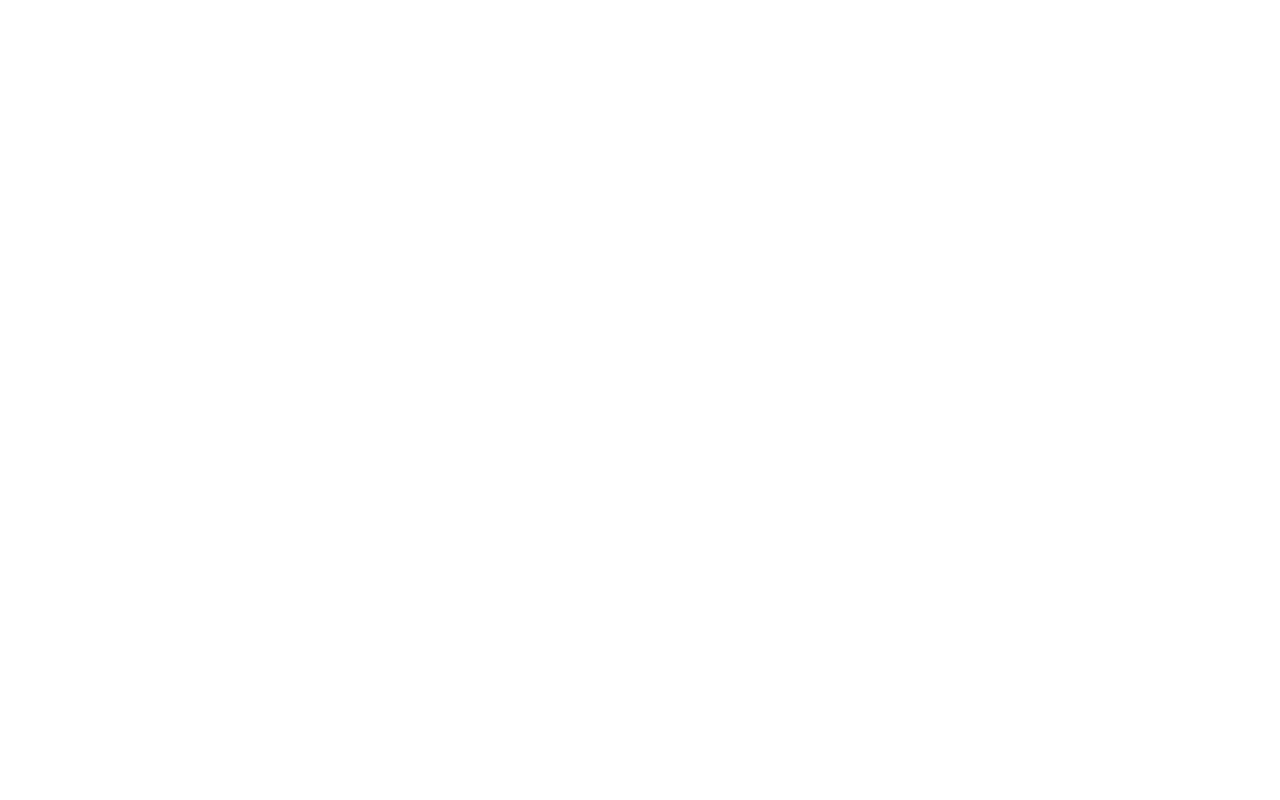
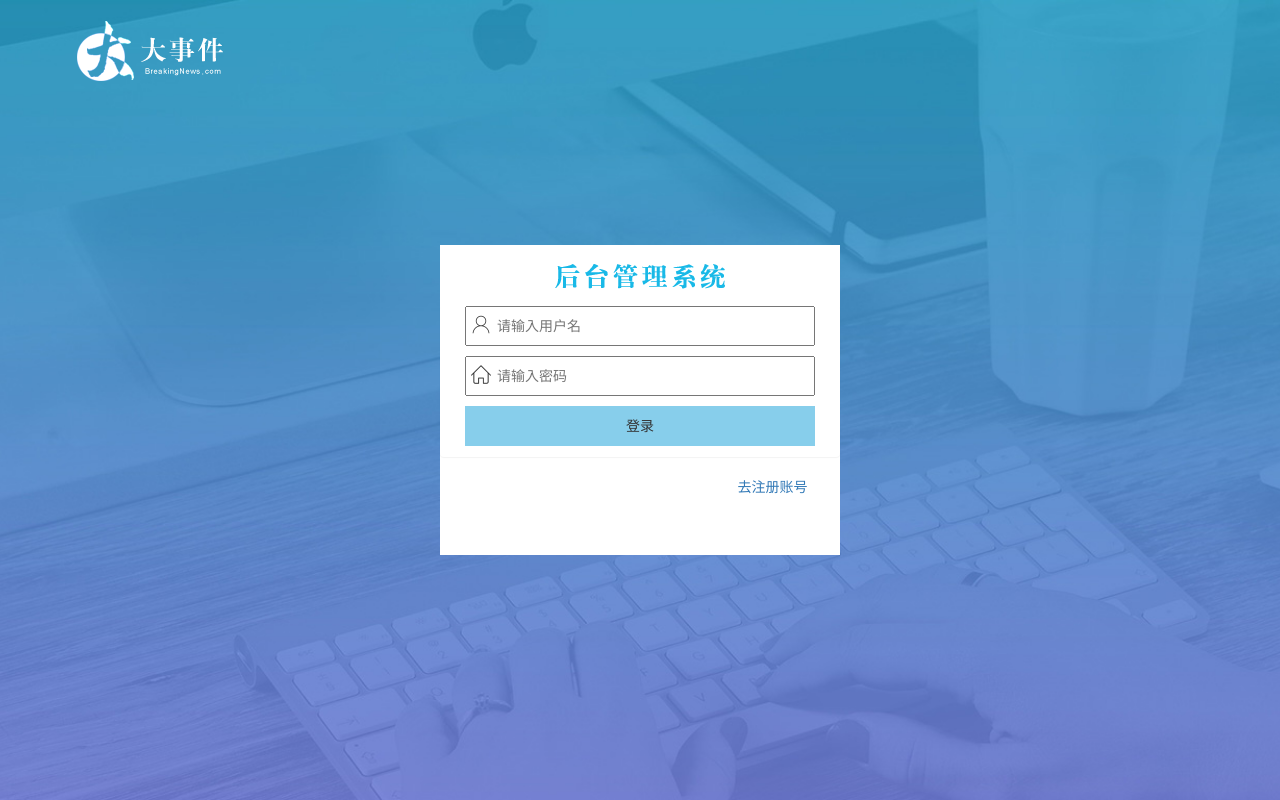
Before and after one commit to songzhao1/dsjhtgl, a website: page login.html in a window 1280 px wide. Drawn offline with Linux system fonts and the light colour scheme.

Commit message:
logo制作完成

```diff
--- /dev/null
+++ b/css/login.css
@@ -0,0 +1,115 @@
+@font-face {
+    font-family: 'iconfont';
+    src: url('../fonts/iconfont.eot');
+    src: url('../fonts/iconfont.eot?#iefix') format('embedded-opentype'), url('../fonts/iconfont.woff2') format('woff2'), url('../fonts/iconfont.woff') format('woff'), url('../fonts/iconfont.ttf') format('truetype'), url('../fonts/iconfont.svg#iconfont') format('svg');
+}
+
+* {
+    margin: 0;
+    padding: 0;
+}
+
+html,
+body {
+    width: 100%;
+    height: 100%;
+    background: url(../images/login_bg.jpg) no-repeat center;
+    /* 这个能把图片伸展 */
+    background-size: cover;
+}
+
+a,
+a:hover {
+    text-decoration: none;
+}
+
+a,
+input {
+    outline: none;
+}
+
+
+/* 背景 */
+
+.bg {
+    width: 300px;
+    height: 100px;
+    text-align: center;
+    line-height: 100px;
+}
+
+
+/* 登录 */
+
+.login {
+    /* 使用这个定位是脱标的 */
+    position: absolute;
+    left: 50%;
+    top: 50%;
+    transform: translate(-50%, -50%);
+    width: 400px;
+    height: 310px;
+    background-color: white;
+}
+
+.login .login1 {
+    width: 400px;
+    height: 60px;
+    text-align: center;
+    line-height: 60px;
+}
+
+.panel input {
+    padding-left: 30px;
+    width: 350px;
+    height: 40px;
+    margin-bottom: 10px;
+}
+
+.panel [type='submit'] {
+    padding-left: 0px;
+    width: 350px;
+    height: 40px;
+    background-color: skyblue;
+    border: 0;
+}
+
+.panel {
+    position: relative;
+}
+
+.box1 {
+    position: absolute;
+    font-family: "iconfont";
+    font-size: 20px;
+    left: 30px;
+    top: 5px;
+}
+
+.box2 {
+    position: absolute;
+    font-family: "iconfont";
+    font-size: 20px;
+    left: 30px;
+    top: 55px;
+}
+
+.box3 {
+    position: absolute;
+    font-family: "iconfont";
+    font-size: 20px;
+    left: 30px;
+    top: 105px;
+}
+
+#login_l,
+#login_r {
+    text-align: center;
+}
+
+.u {
+    display: inline-block;
+    width: 335px;
+    height: 30px;
+    text-align: right;
+}
--- /dev/null
+++ b/js/index.js
@@ -0,0 +1,7 @@
+$(function() {
+    $('#login_l a').click(function() {
+        $('#login_l').hide();
+        $('#login_r').show();
+    })
+
+})
--- /dev/null
+++ b/js/login.js
@@ -0,0 +1,62 @@
+$(function(){
+    $.ajaxPrefilter(function(o){
+        o.url='http://www.liulongbin.top:3007'+o.url
+        console.log(o.url);
+    })
+
+
+
+    $('#reguser').submit(function(e){
+        e.preventDefault()
+        if($('#reguser [type="password"]').eq(0).val()===$('#reguser [type="password"]').eq(1).val()){
+            var data={
+                username: $('#reguser input').eq(0).val(),
+                password:$('#reguser input').eq(1).val()
+            }
+            regUser(data)
+        }
+    })
+     $('#login1').submit(function(e){
+        e.preventDefault()
+
+
+            var data={
+                username: $('#login1 input').eq(0).val(),
+                password:$('#login1 input').eq(1).val()
+            }
+            console.log(data);
+            login(data)
+
+    })
+
+
+    // 注册
+    function regUser(data){
+        $.post('/api/reguser',data,function(res){
+            console.log(res);
+            if(res.status===0){
+                console.log('注册成功');
+                alert('注册成功')
+
+                 $('#login_l').show();
+                 $('#login_r').hide();
+
+            }else{
+                console.log(res.message);
+            }
+        })
+    }
+    //登录
+    function login(data){
+        $.post('/api/login',data,function(res){
+            console.log(res);
+            if(res.status===0){
+                console.log('登录成功');
+                localStorage.setItem('Authorization',res.token)
+                location.href='./index.html'
+            }else{
+                console.log(res.massage);
+            }
+        })
+    }
+})
--- a/login.html
+++ b/login.html
@@ -5,11 +5,54 @@
     <meta charset="UTF-8">
     <meta http-equiv="X-UA-Compatible" content="IE=edge">
     <meta name="viewport" content="width=device-width, initial-scale=1.0">
-    <title>登录界面</title>
+    <title>大事件-登录</title>
+
+    <link rel="stylesheet" href="./css/login.css">
+    <link rel="stylesheet" href="./lib/bootstrap.css">
+    <script src="./lib/jquery.js"></script>
+    <script src="./js/index.js"></script>
+    <script src="./js/login.js"></script>
 </head>
 
 <body>
+    <!-- 背景 -->
+    <div class="bg"><img src="./images/logo.png" alt=""></div>
+    <!-- 登录注册 -->
+    <div class="login">
+        <div class="login1"><img src="./images/login_title.png" alt=""></div>
+        <!-- 登录 -->
+        <div id="login_l">
+            <div class="panel" id="login">
+                <div class="box1">&#xe614;</div>
+                <div class="box2">&#xe6a9;</div>
+                <form action="" id="login1">
+                <input type="text" placeholder="请输入用户名">
+                <input type="password" placeholder="请输入密码">
+                <input type="submit" value="登录" >
+             </form>
+            </div>
+            <div class="u"><a href="#">去注册账号</a></div>
 
+        </div>
+        <!-- 注册 -->
+        <div id="login_r" style="display: none;">
+            <div class="panel">
+                <div class="box1">&#xe614;</div>
+                <div class="box2">&#xe6a9;</div>
+                <div class="box3">&#xe6a9;</div>
+                <form action="" id="reguser">
+                    <input type="text" placeholder="请输入用户名" name="username">
+                    <input type="password" placeholder="请输入密码" name="password">
+                    <input type="password" placeholder="请再次确认密码">
+                    <input type="submit" value="注册" >
+
+                </form>
+            </div>
+            <div class="u"><a href="#">去登录</a></div>
+        </div>
+    </div>
+    <script>
+    </script>
 </body>
 
 </html>
--- /dev/null
+++ b/package.json
@@ -0,0 +1,5 @@
+{
+  "dependencies": {
+    "@types/jquery": "^3.5.14"
+  }
+}
```
Also changed, not shown: 1 other file.
